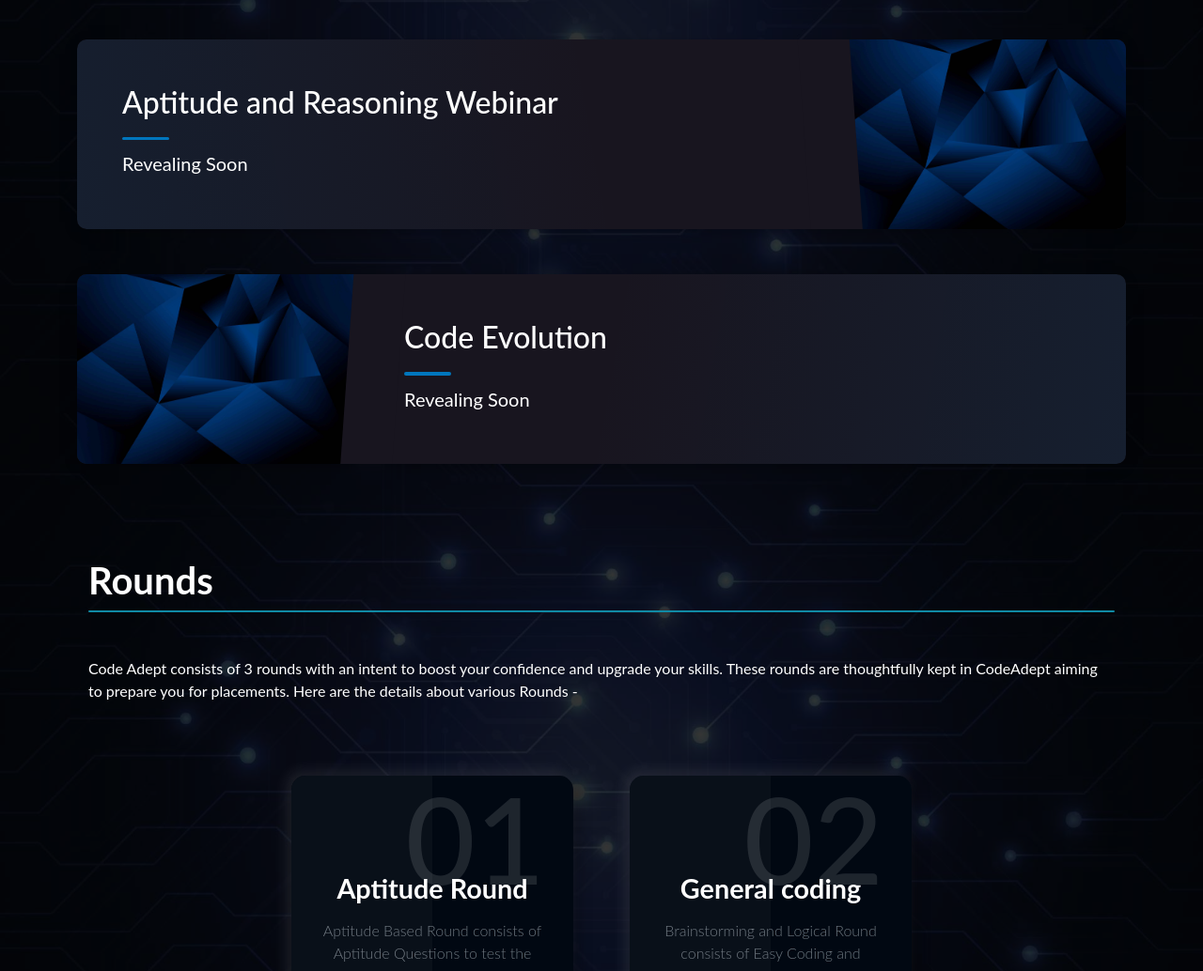
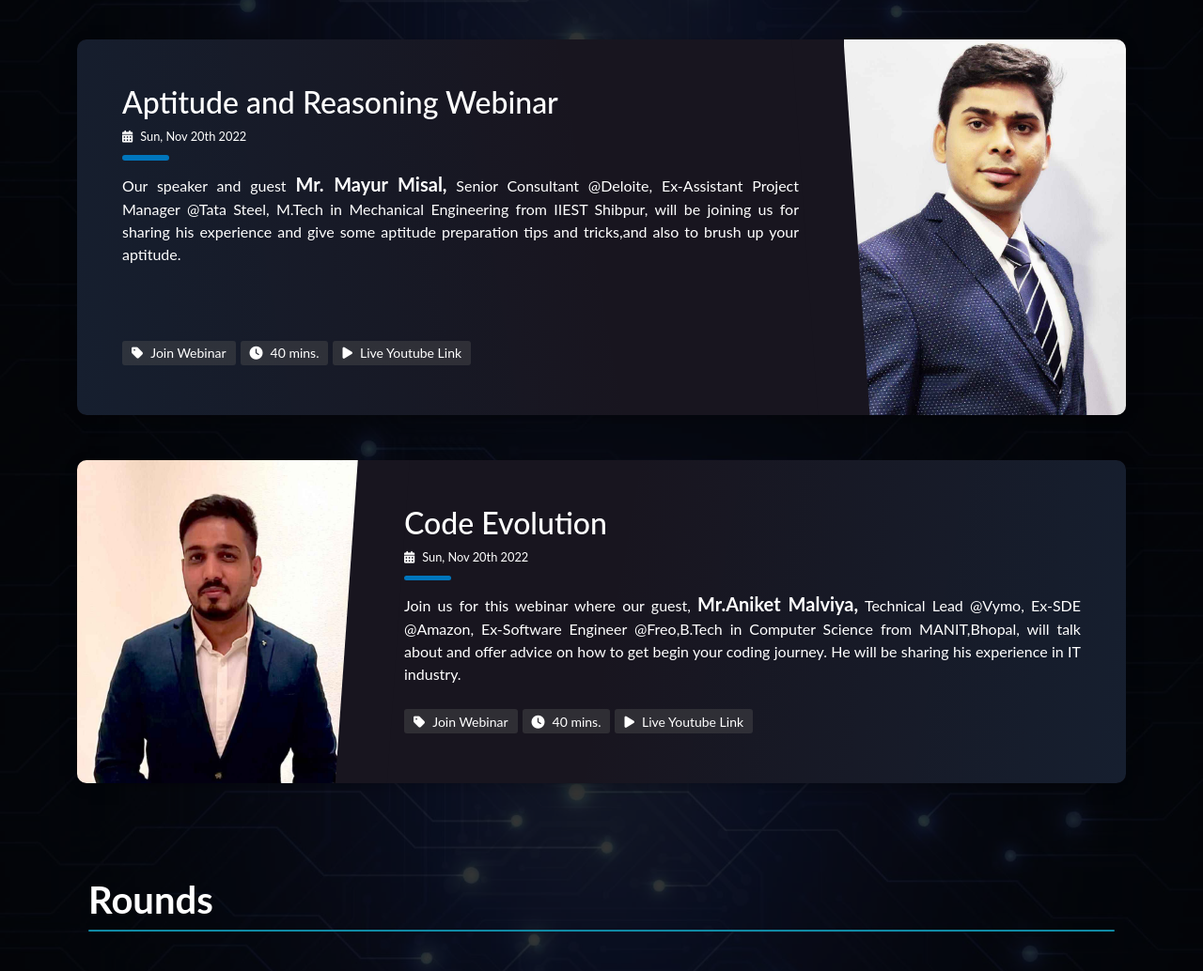
Before and after one commit to vishalgorana01/CodeAdept_RGTU-_7.0, a plain HTML site: page timeline.html in a window 1280 px wide. Shown: the part 360-1394 px from the top of the page at 94% size. Drawn offline with nearby package versions, Linux system fonts and the light colour scheme.

Commit message:
update webinar information

```diff
--- a/timeline.html
+++ b/timeline.html
@@ -120,34 +120,33 @@
             <!--Aptitude webinar-->
             <article class="postcard dark blue my-5">
                 <a class="postcard__img_link" href="#">
-                    <img class="postcard__img" src="./Images/282.jpg" alt="Image Title" />
+                    <img class="postcard__img" src="./Images/MayurSir.jpg" alt="Image Title" />
                 </a>
                 <div class="postcard__text">
                     <h1 class="postcard__title blue"><a href="#">Aptitude and Reasoning Webinar</a></h1>
                     <div class="postcard__subtitle small">
 
-                        <!-- <time datetime="2022-11-19 12:00:00">
+                        <time datetime="2022-11-20 11:00:00">
                             <i class="fas fa-calendar-alt me-2"></i>Sun, Nov 20th 2022
-                        </time> -->
+                        </time>
 
                     </div>
 
                     <div class="postcard__bar"></div>
 
-                    <!-- <div class="postcard__preview-txt">
-                        Our speaker and guest mr/mrs ———-will be joining us for round 1 tips and tricks and also to
-                        brush up your aptitude.
-                    </div> -->
+                    <div class="postcard__preview-txt">
+                        Our speaker and guest <b class="fs-5">Mr. Mayur Misal,</b> Senior Consultant @Deloite, Ex-Assistant Project Manager @Tata Steel, M.Tech in Mechanical Engineering from IIEST Shibpur, will be joining us for sharing his experience and give some aptitude preparation tips and tricks,and also to brush up your aptitude.
+                    </div>
 
-                    <div class="postcard__preview-txt fs-5">Revealing Soon</div>
+                    <!-- <div class="postcard__preview-txt fs-5">Revealing Soon</div> -->
 
-                    <!-- <ul class="postcard__tagbox">
+                   <ul class="postcard__tagbox">
                         <li class="tag__item"><a href="#"><i class="fas fa-tag me-2"></i>Join Webinar</a></li>
-                        <li class="tag__item"><i class="fas fa-clock me-2"></i>40 mins.</li>
+                         <li class="tag__item"><i class="fas fa-clock me-2"></i>40 mins.</li>
                         <li class="tag__item play blue">
                             <a href="#"><i class="fas fa-play me-2"></i>Live Youtube Link</a>
                         </li>
-                    </ul> -->
+                    </ul>
 
                 </div>
             </article>
@@ -155,34 +154,33 @@
             <!--Code evolution-->
             <article class="postcard dark blue">
                 <a class="postcard__img_link" href="#">
-                    <img class="postcard__img" src="./Images/282.jpg" alt="Image Title" />
+                    <img class="postcard__img" src="./Images/AniketSir.jpg" alt="Image Title" />
                 </a>
                 <div class="postcard__text">
                     <h1 class="postcard__title blue"><a href="#">Code Evolution</a></h1>
                     <div class="postcard__subtitle small">
 
-                        <!-- <time datetime="2022-11-19 12:00:00">
+                        <time datetime="2022-11-20 11:00:00">
                             <i class="fas fa-calendar-alt me-2"></i>Sun, Nov 20th 2022
-                        </time> -->
+                        </time>
 
                     </div>
                     <div class="postcard__bar"></div>
 
 
-                    <!-- <div class="postcard__preview-txt">Join us for this webinar where our guest, Mr. Rahul, will talk
-                        about and offer advice on how to get ready for the coding round.
-                    </div> -->
+                    <div class="postcard__preview-txt">Join us for this webinar where our guest, <b class="fs-5">Mr.Aniket Malviya,</b> Technical Lead @Vymo, Ex-SDE @Amazon, Ex-Software Engineer @Freo,B.Tech in Computer Science from MANIT,Bhopal, will talk about and offer advice on how to get begin your coding journey. He will be sharing his experience in IT industry.
+                    </div>
 
-                        <div class="postcard__preview-txt fs-5">Revealing Soon</div>
+                        <!-- <div class="postcard__preview-txt fs-5">Revealing Soon</div> -->
 
 
-                    <!-- <ul class="postcard__tagbox">
+                    <ul class="postcard__tagbox">
                         <li class="tag__item"><a href="#"><i class="fas fa-tag me-2"></i>Join Webinar</a></li>
                         <li class="tag__item"><i class="fas fa-clock me-2"></i>40 mins.</li>
                         <li class="tag__item play blue">
                             <a href="#"><i class="fas fa-play me-2"></i>Live Youtube Link</a>
                         </li>
-                    </ul> -->
+                    </ul>
 
                 </div>
             </article>
```
Also changed, not shown: index.html (+3 -3 lines), Images/HemantUmre.jpg.
